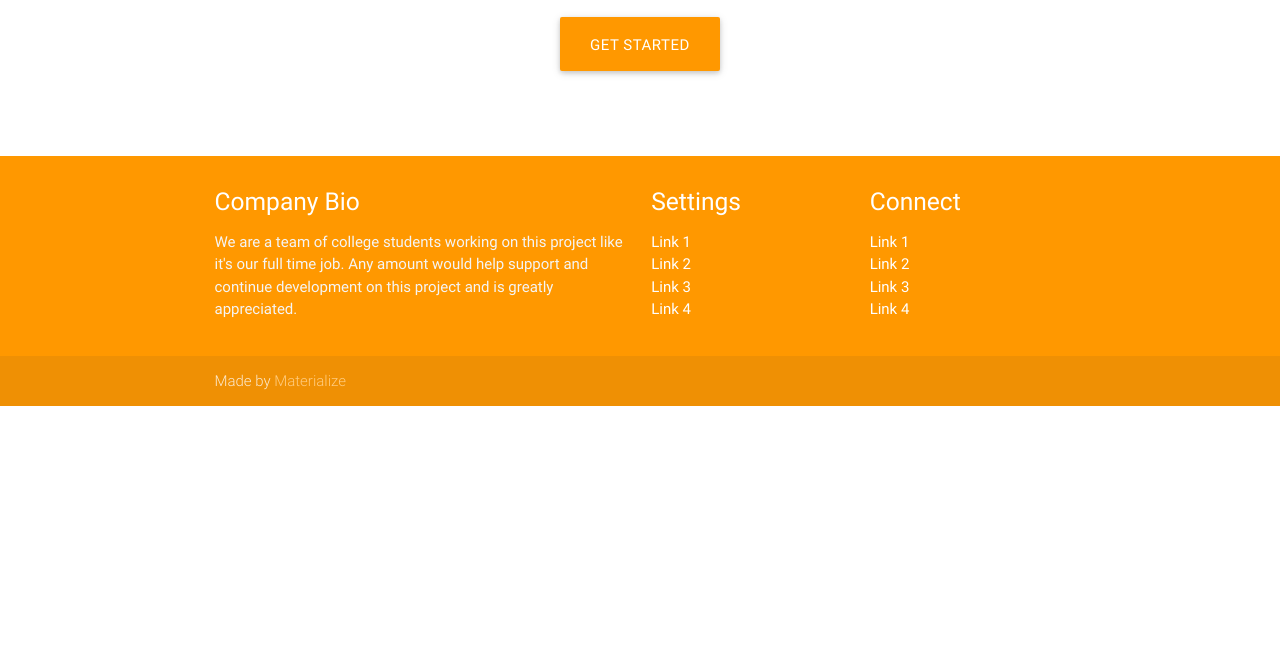
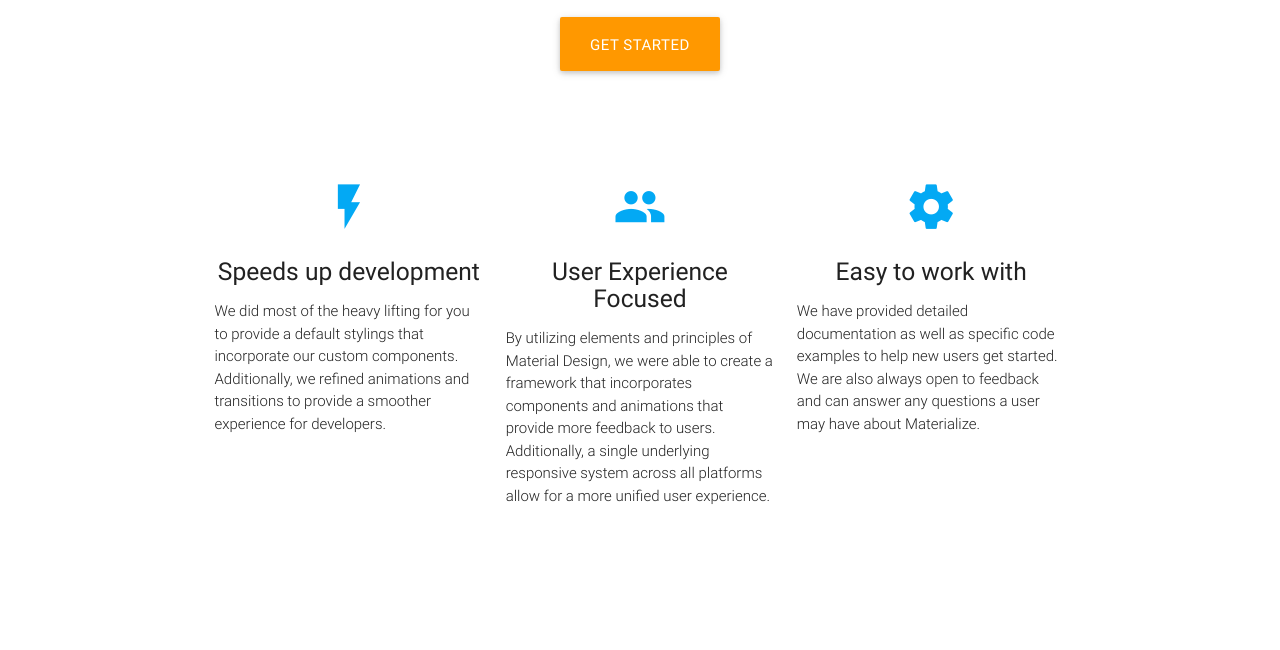
Before and after one commit to SILL-BILL/AdminTPL002, a plain HTML site: page index.html in a window 1280 px wide. Shown: the part 302-952 px from the top of the page. Before the commit the page ends 800 px from the top, so only its background shows below. Drawn offline with Linux system fonts and the light colour scheme.

Commit message:
none
none

```diff
--- a/index.html
+++ b/index.html
@@ -44,6 +44,47 @@
 		</div>
 	</div>
 
+	<div class="container">
+		<div class="section">
+
+			<!--	 Icon Section	 -->
+			<div class="row">
+				<div class="col s12 m4">
+					<div class="icon-block">
+						<h2 class="center light-blue-text"><i class="mdi-image-flash-on"></i></h2>
+						<h5 class="center">Speeds up development</h5>
+
+						<p class="light">We did most of the heavy lifting for you to provide a default stylings that incorporate our custom components. Additionally, we refined animations and transitions to provide a smoother experience for developers.</p>
+					</div>
+				</div>
+
+				<div class="col s12 m4">
+					<div class="icon-block">
+						<h2 class="center light-blue-text"><i class="mdi-social-group"></i></h2>
+						<h5 class="center">User Experience Focused</h5>
+
+						<p class="light">By utilizing elements and principles of Material Design, we were able to create a framework that incorporates components and animations that provide more feedback to users. Additionally, a single underlying responsive system across all platforms allow for a more unified user experience.</p>
+					</div>
+				</div>
+
+				<div class="col s12 m4">
+					<div class="icon-block">
+						<h2 class="center light-blue-text"><i class="mdi-action-settings"></i></h2>
+						<h5 class="center">Easy to work with</h5>
+
+						<p class="light">We have provided detailed documentation as well as specific code examples to help new users get started. We are also always open to feedback and can answer any questions a user may have about Materialize.</p>
+					</div>
+				</div>
+			</div>
+
+		</div>
+		<br><br>
+
+		<div class="section">
+
+		</div>
+	</div>
+
 	<footer class="page-footer orange">
 		<div class="container">
 			<div class="row">
```
